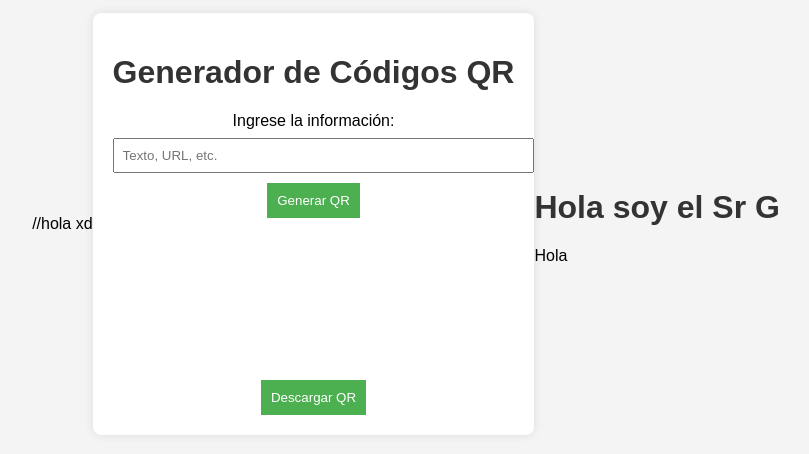
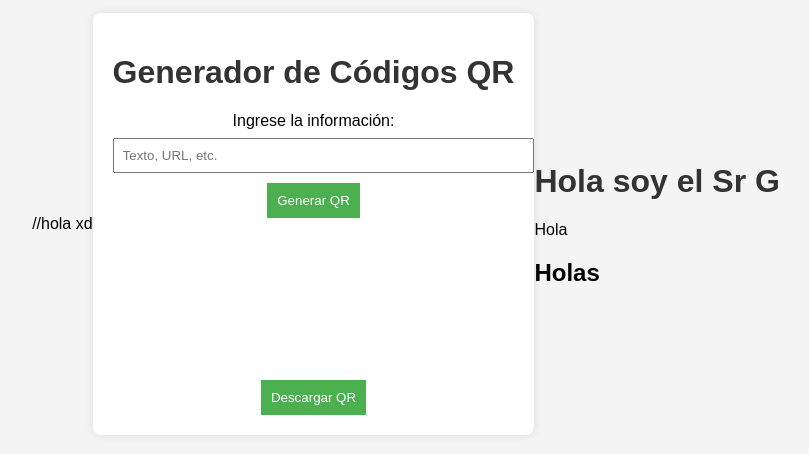
Before and after one commit to ElSRGio/Generador-De-Codigos-QR, a plain HTML site: page index.html in a window 1280 px wide. Shown: the part 176-630 px from the top of the page, without its empty margins (234-1043 px from the left). Drawn offline with Linux system fonts and the light colour scheme.

Commit message:
Udpadge Idex.html

```diff
--- a/index.html
+++ b/index.html
@@ -23,6 +23,8 @@
     <footer>
         <h1>Hola soy el Sr G</h1>
         <p>Hola</p>
+        <h2>Holas</h2>
+
     </footer>
 </body>
 </html>
```
